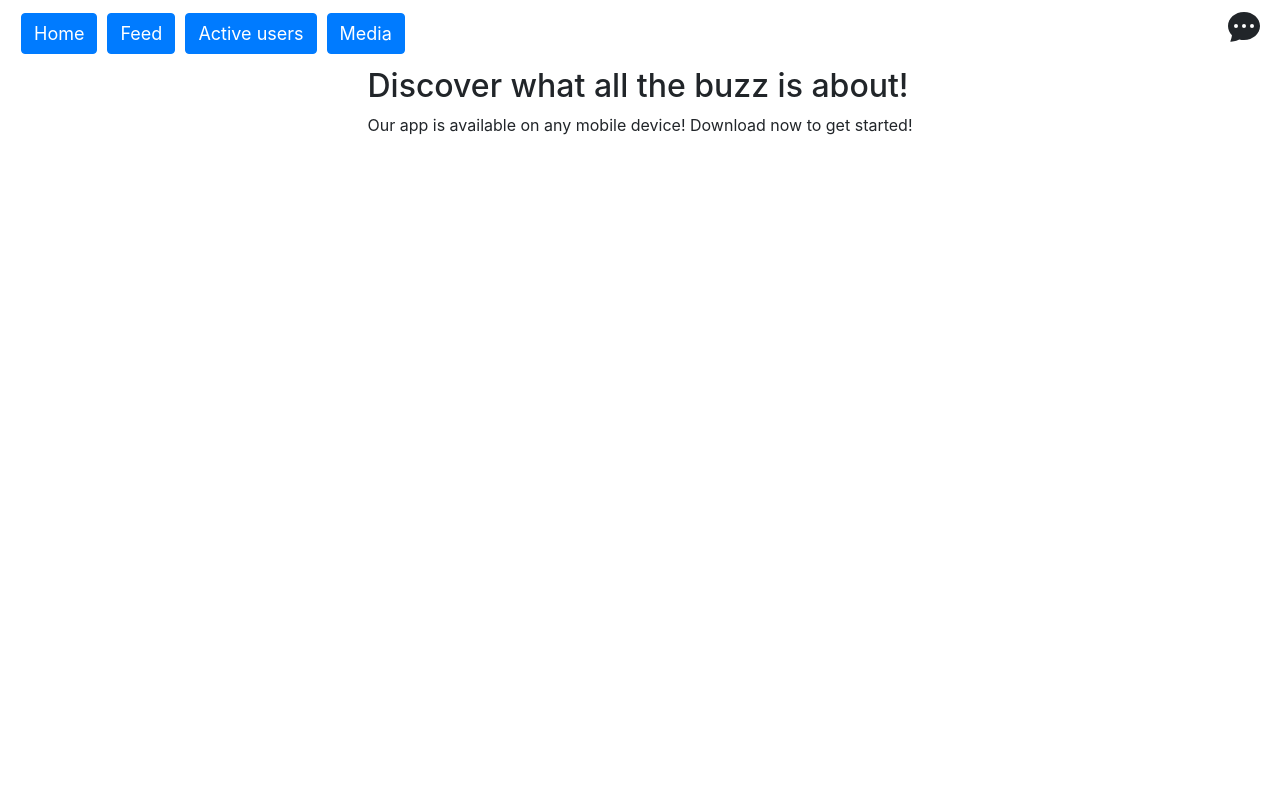
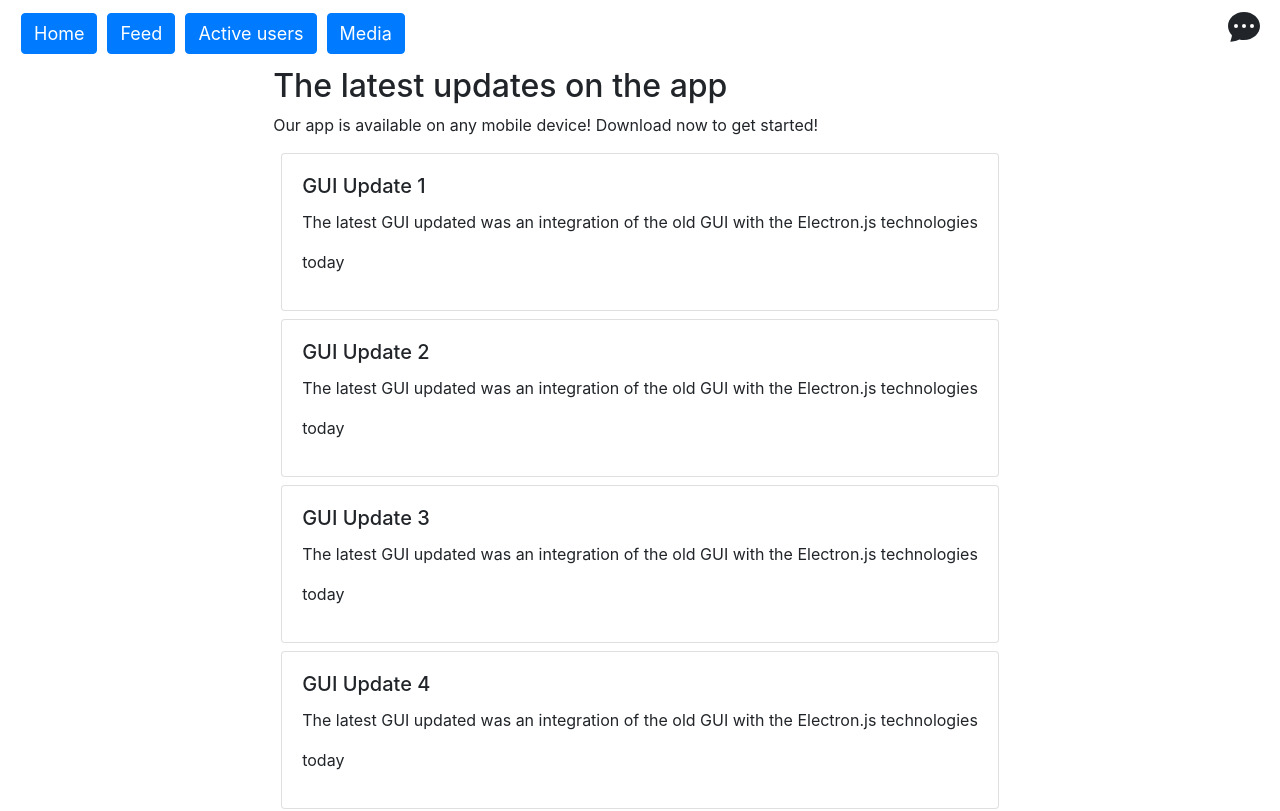
Before and after one commit to Solity-Chat/front-end, a React (Create React App) app: page / in a window 1280 px wide. Shown: the top 811 px of the page. Built offline with nearby package versions, Linux system fonts and the light colour scheme.

Commit message:
Finished the home component

```diff
--- a/src/App.tsx
+++ b/src/App.tsx
@@ -3,6 +3,72 @@ import "./App.css";
 import { BrowserRouter as Router, Switch, Route, Link } from "react-router-dom";
 import Home from "./components/Home/Home";
 import Feed from "./components/Feed/Feed";
+
+/**
+ * Mocked date test-purpose only
+ */
+const cards = [
+  {
+    cardTitle: "GUI Update 1",
+    cardContent:
+      "The latest GUI updated was an integration of the old GUI with the Electron.js technologies",
+    cardDate: "today",
+  },
+  {
+    cardTitle: "GUI Update 2",
+    cardContent:
+      "The latest GUI updated was an integration of the old GUI with the Electron.js technologies",
+    cardDate: "today",
+  },
+  {
+    cardTitle: "GUI Update 3",
+    cardContent:
+      "The latest GUI updated was an integration of the old GUI with the Electron.js technologies",
+    cardDate: "today",
+  },
+  {
+    cardTitle: "GUI Update 4",
+    cardContent:
+      "The latest GUI updated was an integration of the old GUI with the Electron.js technologies",
+    cardDate: "today",
+  },
+  {
+    cardTitle: "GUI Update 5",
+    cardContent:
+      "The latest GUI updated was an integration of the old GUI with the Electron.js technologies",
+    cardDate: "today",
+  },
+  {
+    cardTitle: "GUI Update 6",
+    cardContent:
+      "The latest GUI updated was an integration of the old GUI with the Electron.js technologies",
+    cardDate: "today",
+  },
+  {
+    cardTitle: "GUI Update 7",
+    cardContent:
+      "The latest GUI updated was an integration of the old GUI with the Electron.js technologies",
+    cardDate: "today",
+  },
+  {
+    cardTitle: "GUI Update 8",
+    cardContent:
+      "The latest GUI updated was an integration of the old GUI with the Electron.js technologies",
+    cardDate: "today",
+  },
+  {
+    cardTitle: "GUI Update 9",
+    cardContent:
+      "The latest GUI updated was an integration of the old GUI with the Electron.js technologies",
+    cardDate: "today",
+  },
+  {
+    cardTitle: "GUI Update 10",
+    cardContent:
+      "The latest GUI updated was an integration of the old GUI with the Electron.js technologies",
+    cardDate: "today",
+  },
+];
 
 /**
  * @constructor
@@ -77,7 +143,7 @@ const Switches = () => (
       <h1>Hello 2</h1>
     </Route>
     <Route path="/">
-      <Home />
+      <Home cards={cards} />
     </Route>
   </Switch>
 );
--- /dev/null
+++ b/src/components/Card/Card.tsx
@@ -0,0 +1,19 @@
+import React from "react";
+
+export interface CardData {
+  cardTitle: string;
+  cardContent: string;
+  cardDate: string;
+}
+
+const Card = (data: CardData) => (
+  <div className="card m-2">
+    <div className="card-body">
+      <h5 className="card-title">{data.cardTitle}</h5>
+      <p className="card-text">{data.cardContent}</p>
+      <p className="card-link">{data.cardDate}</p>
+    </div>
+  </div>
+);
+
+export default Card;
--- a/src/components/Home/Home.tsx
+++ b/src/components/Home/Home.tsx
@@ -1,18 +1,30 @@
 import React from "react";
 import "../../styles/Home/Home.css";
+import { CardData } from "../Card/Card";
+import Card from "../Card/Card";
 
-const Home = () => (
+export interface HomeProps {
+  cards: CardData[];
+}
+
+const Home = (data: HomeProps) => (
   <div className="home-screen">
     <div className="row">
-      <div className="col-md-16 mx-auto">
-        <h2 className="section-heading">
-          Discover what all the buzz is about!
-        </h2>
+      <div className="col-md-16">
+        <h2 className="section-heading">The latest updates on the app</h2>
         <p>
           Our app is available on any mobile device! Download now to get
           started!
         </p>
-        <div className="badges"></div>
+        <div className="updates">
+          {data.cards.map((card) => (
+            <Card
+              cardTitle={card.cardTitle}
+              cardContent={card.cardContent}
+              cardDate={card.cardDate}
+            />
+          ))}
+        </div>
       </div>
     </div>
   </div>
--- a/src/start.js
+++ b/src/start.js
@@ -7,8 +7,8 @@ let mainWindow
 
 function createWindow() {
     mainWindow = new BrowserWindow({
-    width: 800,
-        height: 600,
+    width: 900,
+        height: 900,
         webPreferences: {
             nodeIntegration: true
         }
```
Also changed, not shown: src/styles/Home/Home.css (line endings or trailing spaces), 1 other file (tests, documents, lock files or other folders).
